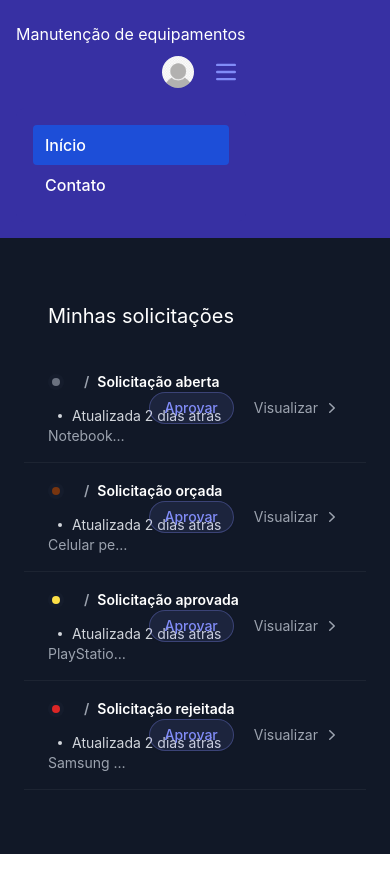
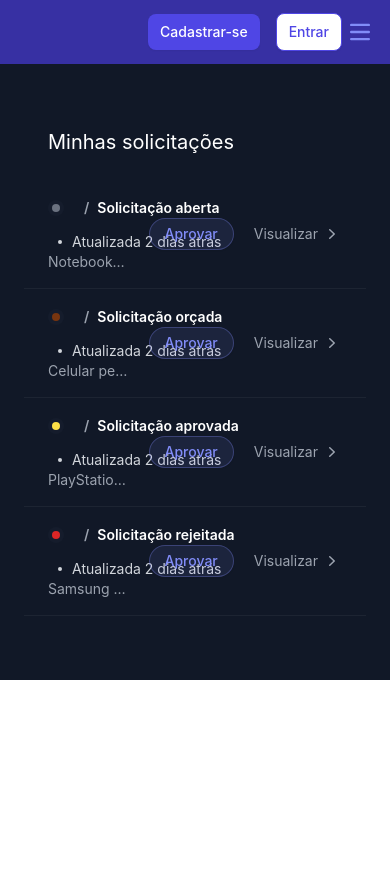
Before and after one commit to MelNaChupeta/manutencao-equipamento-web, an Angular app: page / in a window 390 px wide. Shown: the top 892 px of the page. Built offline with nearby package versions, Linux system fonts and the light colour scheme.

Commit message:
adjust css for mobile and add login simulation

```diff
--- a/src/app/components/header/header.component.html
+++ b/src/app/components/header/header.component.html
@@ -1,35 +1,43 @@
+
 
 
 <nav class="border-indigo-200 bg-indigo-800 shadow-sm shadow-black">
-    <div class="max-w-screen-xl grid md:grid-cols-3 sm:grid-cols-2 items-center justify-between mx-auto p-4">
-        <a href="" class="flex justify-start items-center  rtl:space-x-reverse">
+    <div class="max-w-screen-xl grid md:grid-cols-3 grid-cols-2 items-center  mx-auto p-3 h-16">
+        <a href="" class="flex justify-start items-center col-span-1  rtl:space-x-reverse">
             <!--<img src="assets/logo.png" class="h-8 mr-4" alt="Manutencao logo" />-->
-            <h1 class="self-center text-white md:block sm:hidden">Manutenção de equipamentos</h1>
+            <span class="self-center text-2xl font-semibold whitespace-nowrap text-white md:block hidden">Manuten&ccedil;&atilde;o Equipamentos</span>
         </a>
-        <div class="flex justify-end items-center md:order-2 space-x-3 sm:space-x-0 ">
-            <button #menuButton type="button" class="flex text-sm bg-indigo-800 rounded-full md:me-0 focus:ring-4 focus:ring-indigo-600" id="user-menu-button" (click)="toggleMenu()">
+        <div class="flex justify-end items-center col-span-1 md:order-2 md:space-x-3 space-x-0 ">
+            <button (click)="signin()" *ngIf="!user?.isAuthenticated" type="button" class="btn btn-primary mr-4 text-sm text-nowrap my-0" >
+               Cadastrar-se
+            </button>
+            <button (click)="login()"  *ngIf="!user?.isAuthenticated" type="button" class="btn btn-secondary text-sm text-nowrap my-0" >
+               Entrar
+            </button>
+
+            <button (click)="toggleMenu()" *ngIf="user?.isAuthenticated" #menuButton type="button" class="flex text-sm bg-indigo-800 rounded-full md:me-0 focus:ring-4 focus:ring-indigo-600" id="user-menu-button" >
                 <span class="sr-only">Open user menu</span>
                 <img class="w-8 h-8 rounded-full" src="assets/user2.png" alt="user photo">
             </button>
-            <div #menu [ngClass]="{'menu-opened': menuActive, 'menu-closed': !menuActive}" class="z-50 absolute top-10  my-4 text-base list-none  divide-y  rounded-lg  bg-indigo-700 divide-indigo-600 shadow-sm shadow-gray-900 min-w-48" id="user-dropdown">
+            <div #menu *ngIf="user?.isAuthenticated" [ngClass]="{'menu-opened': menuActive, 'menu-closed': !menuActive}" class="z-50 absolute top-10  my-4 text-base list-none  divide-y  rounded-lg  bg-indigo-700 divide-indigo-600 shadow-sm shadow-gray-900 min-w-48" id="user-dropdown">
                 <div class="px-4 py-3">
-                    <span class="block text-sm text-white">Nome User</span>
-                    <span class="block text-sm   truncate text-indigo-400">email.user;gmail.com</span>
+                    <span class="block text-sm text-white">{{user.name}}</span>
+                    <span class="block text-sm   truncate text-indigo-400">{{user.email}}</span>
                 </div>
                 <ul class="py-2" aria-labelledby="user-menu-button">
                     <li>
                         <a href="#" class="block px-4 py-2 text-sm  hover:bg-indigo-600 text-indigo-200 hover:text-white">
-                            <fa-icon [icon]="faGear"></fa-icon> Configurações
+                            <fa-icon [icon]="faGear"></fa-icon> Configura&ccedil;&otilde;es
                         </a>
                     </li>
                     <li>
-                        <a href="#" class="block px-4 py-2 text-sm  hover:bg-indigo-600 text-indigo-200 hover:text-white">
-                            <fa-icon [icon]="faSignOut"></fa-icon>Sair
+                        <a href="#" (click)="signout()" class="block px-4 py-2 text-sm  hover:bg-indigo-600 text-indigo-200 hover:text-white">
+                            <fa-icon [icon]="faSignOut"></fa-icon> Sair
                         </a>
                     </li>
                 </ul>
             </div>
-                <button #navButton (click)="toggleNav()" type="button" class="inline-flex items-center p-2 w-10 h-10 justify-center text-sm rounded-lg md:hidden  focus:outline-none focus:ring-2  text-indigo-400 hover:bg-indigo-700 focus:ring-indigo-600" aria-controls="navbar-user" aria-expanded="false">
+            <button #navButton (click)="toggleNav()" type="button" class="inline-flex items-center p-2 w-10 h-10 justify-center text-sm rounded-lg md:hidden  focus:outline-none focus:ring-2  text-indigo-400 hover:bg-indigo-700 focus:ring-indigo-600" aria-controls="navbar-user" aria-expanded="false">
                 <span class="sr-only">Open main menu</span>
                 <svg class="w-5 h-5" aria-hidden="true" xmlns="http://www.w3.org/2000/svg" fill="none" viewBox="0 0 17 14">
                     <path stroke="currentColor" stroke-linecap="round" stroke-linejoin="round" stroke-width="2" d="M1 1h15M1 7h15M1 13h15"/>
@@ -37,7 +45,7 @@
             </button>
         </div>
         <div #nav [ngClass]="{'nav-opened': navActive, 'nav-closed': !navActive}" class="items-center justify-end  w-full md:flex md:w-auto z-40" id="navbar-user">
-            <ul class="flex flex-col font-medium p-4 md:p-0 mt-4 border  rounded-lg md:space-x-8 rtl:space-x-reverse md:flex-row md:mt-0 md:border-0  bg-indigo-800 md:bg-indigo-800 border-indigo-800">
+            <ul class="flex flex-col font-medium p-4 md:p-0 mt-4 border  rounded-lg md:space-x-8 rtl:space-x-reverse md:flex-row md:mt-0 md:border-0  bg-indigo-600 md:bg-indigo-800 border-indigo-800">
                 <li>
                     <a href="#" class="block py-2 px-3  bg-blue-700 rounded md:bg-transparent  text-white md:p-0 md:hover:text-blue-500" aria-current="page">In&iacute;cio</a>
                 </li>
--- a/src/app/components/header/header.component.scss
+++ b/src/app/components/header/header.component.scss
@@ -1,21 +1,16 @@
-@tailwind base;
-@tailwind components;
-@tailwind utilities;
 
 
 
 
-@layer base {
 .menu-opened {
-        @apply absolute  md:top-10 md:max-w-56 sm:w-auto
+    @apply absolute top-10 max-w-56
 }
 .menu-closed {
-        @apply hidden sm:w-full
+    @apply hidden
 }
 .nav-opened {
-        @apply md:top-0 md:right-0 md:relative sm:absolute sm:top-10 sm:left-0
+    @apply md:relative absolute top-10 left-0
 }
 .nav-closed {
-        @apply sm:hidden
+    @apply  md:flex hidden
 }
-}
--- a/src/app/components/header/header.component.ts
+++ b/src/app/components/header/header.component.ts
@@ -1,7 +1,8 @@
 import { Component, OnDestroy, Renderer2, OnInit, ElementRef, ViewChild } from '@angular/core';
 import { CommonModule } from '@angular/common';
 import { FontAwesomeModule } from '@fortawesome/angular-fontawesome';
-import { faSignOut , faGear , faUser } from '@fortawesome/free-solid-svg-icons';
+import { faSignOut , faGear , faUser, IconDefinition } from '@fortawesome/free-solid-svg-icons';
+import { User } from '../../models/user';
 @Component({
   selector: 'app-header',
   standalone: true,
@@ -10,26 +11,38 @@ import { faSignOut , faGear , faUser } from '@fortawesome/free-solid-svg-icons';
   styleUrl: './header.component.scss'
 })
 export class HeaderComponent implements OnInit, OnDestroy{
+
   @ViewChild('menu') menu!: ElementRef;
   @ViewChild('menuButton') menuButton!: ElementRef;
   @ViewChild('navButton') navButton!: ElementRef;
   @ViewChild('nav') nav!: ElementRef;
 
-  faSignOut = faSignOut;
-  faGear = faGear;
-  faUser = faUser;
+  faSignOut:IconDefinition = faSignOut;
+  faGear:IconDefinition = faGear;
+  faUser:IconDefinition = faUser;
 
   menuActive:boolean = false;
   navActive:boolean = false;
+  logged:boolean = false;
 
-  constructor(private renderer: Renderer2) {}
+  user: User = {
+    id: 1,
+    name: 'Matheus Wegner',
+    email: 'matheus.wegner@example.com',
+    perfil: 'CLIENT',
+    isAuthenticated: false
+  };
+
+  constructor(private renderer: Renderer2) {
+
+  }
 
   ngOnInit(): void {
      this.renderer.listen('body', 'click', (e) => {
-      if(e.target!==this.menu.nativeElement && !this.menu.nativeElement.contains(e.target)
-        && e.target!==this.nav.nativeElement && !this.nav.nativeElement.contains(e.target)
-        && e.target!==this.navButton.nativeElement && !this.navButton.nativeElement.contains(e.target)
-        &&e.target!==this.menuButton.nativeElement && !this.menuButton.nativeElement.contains(e.target)){
+      if(e.target!==this.menu?.nativeElement && !this.menu?.nativeElement.contains(e.target)
+        && e.target!==this.nav?.nativeElement && !this.nav?.nativeElement.contains(e.target)
+        && e.target!==this.navButton?.nativeElement && !this.navButton?.nativeElement.contains(e.target)
+        && e.target!==this.menuButton?.nativeElement && !this.menuButton?.nativeElement.contains(e.target)){
           this.menuActive=false;
           this.navActive=false;
       }
@@ -40,10 +53,25 @@ export class HeaderComponent implements OnInit, OnDestroy{
 
   }
 
-  toggleMenu () {
+  toggleMenu (): void {
     this.menuActive = !this.menuActive;
   }
-  toggleNav () {
+
+  toggleNav (): void {
     this.navActive = !this.navActive;
   }
+
+  login(): void {
+    this.user.isAuthenticated = true;
+  }
+
+  signin(): void {
+    this.user.isAuthenticated = true;
+  }
+
+  signout(): void {
+    this.menuActive = false;
+    this.navActive = false;
+    this.user.isAuthenticated = false;
+  }
 }
--- /dev/null
+++ b/src/app/models/user.ts
@@ -0,0 +1,7 @@
+export class User {
+    id?: number;
+    name?: string;
+    email?: string;
+    perfil?: string;
+    isAuthenticated?: boolean;
+}
```
Lines whose indentation alone changed are shown as unchanged.
